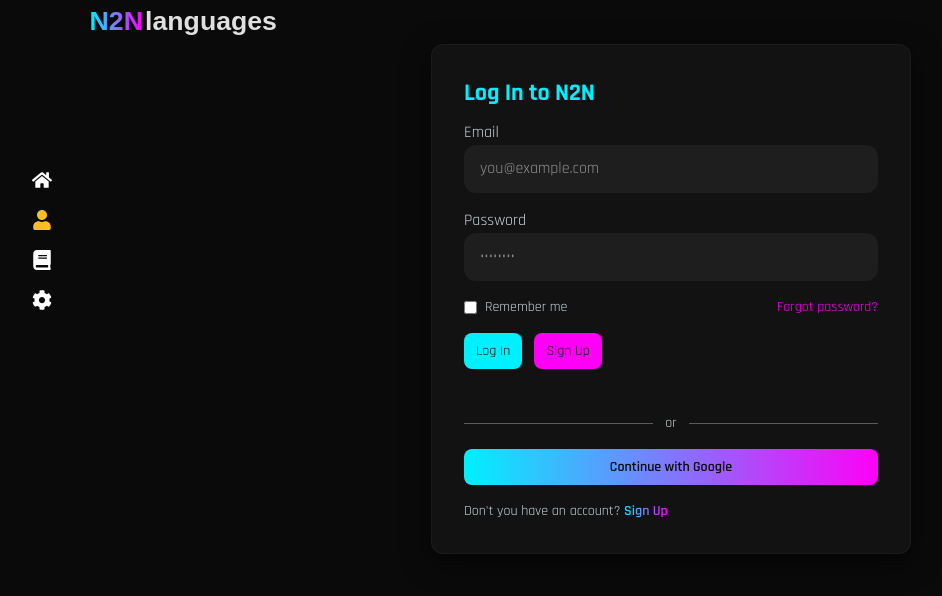
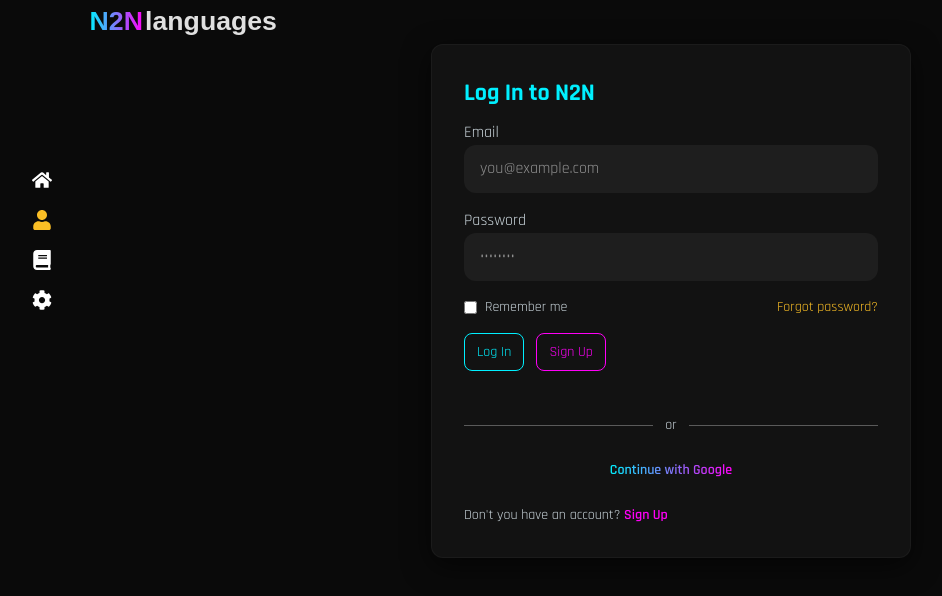
Before and after one commit to pedrambabazadeh/leitner_next, a Next.js app: page /log-in in a window 1280 px wide. Shown: the top 596 px of the page, without its empty margins (1-943 px from the left). Built offline with nearby package versions, Linux system fonts and the light colour scheme.

Commit message:
log-in page UI refined

```diff
--- a/app/globals.css
+++ b/app/globals.css
@@ -62,9 +62,40 @@
   background-color: var(--color-accent);
 }
 
+.btn-primary-empty {
+  color: var(--color-primary);
+  background-color: transparent;
+  border: 1px solid var(--color-primary);
+}
+
+.btn-accent-empty {
+  color: var(--color-accent);
+  background-color: transparent;
+  border: 1px solid var(--color-accent);
+}
+
 .btn-back-gradient {
   color: var(--color-background);
   background: linear-gradient(90deg, var(--color-primary), var(--color-accent));
+}
+
+.btn-back-gradient-empty {
+    border: 1px solid transparent;
+    background:
+    linear-gradient(var(--color-surface)) padding-box, /* The top layer is a solid color clipped to the inside */
+    linear-gradient(90deg, var(--color-primary), var(--color-accent)) border-box; /* The bottom layer is the gradient for the border */
+
+  /* Clip the backgrounds as needed */
+  background-clip: padding-box, border-box;
+  background-origin: border-box;
+}
+
+.btn-back-gradient-empty>span {
+  background: linear-gradient(90deg, var(--color-primary), var(--color-accent));
+  -webkit-background-clip: text;
+  -webkit-text-fill-color: transparent;
+  color: transparent;
+  background-clip: text;
 }
 
 .btn-text-gradient
@@ -72,7 +103,7 @@
   background: linear-gradient(90deg, rgba(255, 255, 255, 0.03), rgba(255, 255, 255, 0.02));
   border: 1px solid rgba(255, 255, 255, 0.03);
 }
-.btn-text-gradient>span{
+.btn-text-gradient>span, .btn-text-gradient {
   background: linear-gradient(90deg, var(--color-primary), var(--color-accent));
   -webkit-background-clip: text;
   -webkit-text-fill-color: transparent;
--- a/app/log-in/page.jsx
+++ b/app/log-in/page.jsx
@@ -22,12 +22,12 @@
               <input type="checkbox" id="remember" name="remember" className="accent-[var(--color-primary)]" />
               <span className="text-[#C9D4DA] text-sm">Remember me</span>
             </label>
-            <a href="#" className="text-[var(--color-accent)] text-sm no-underline">Forgot password?</a>
+            <a href="#" className="text-[var(--color-secondary)] text-sm no-underline">Forgot password?</a>
           </div>
           <div className="flex gap-3">
-            <button type="submit" className="btn-primary px-3 py-2 text-sm rounded-lg hover:scale-105 transition">
+            <button type="submit" className="btn-primary-empty px-3 py-2 text-sm rounded-lg hover:scale-105 transition">
               <span>Log In</span></button>
-            <button type="button" className="btn-accent px-3 py-2 text-sm rounded-lg hover:scale-105 transition">Sign Up</button>
+            <button type="button" className="btn-accent-empty px-3 py-2 text-sm rounded-lg hover:scale-105 transition">Sign Up</button>
           </div>
           <div id="status" role="status" className='min-h-[24px]'></div>
           <div className="flex items-center  gap-3 mt-5">
@@ -36,8 +36,8 @@
             <div className="flex-1 h-[1px] bg-[rgba(255,255,255,0.3)]"></div>
           </div>
           <div className="mt-4">
-            <button className="btn-back-gradient w-full text-center px-3 py-2 text-sm rounded-lg hover:scale-105 transition font-semibold">Continue with Google</button>
-            <p className="text-[#C9D4DA] text-sm mt-4">Don't you have an account? <a href="#" className="gradient-text font-semibold">Sign Up</a></p>
+            <button className="btn-back-gradient-empty w-full text-center px-3 py-2 text-sm rounded-lg hover:scale-105 transition font-semibold"> <span> Continue with Google</span></button>
+            <p className="text-[#C9D4DA] text-sm mt-4">Don't you have an account? <a href="#" className="text-[var(--color-accent)] font-semibold">Sign Up</a></p>
           </div>
         </form>
     </div>
```
